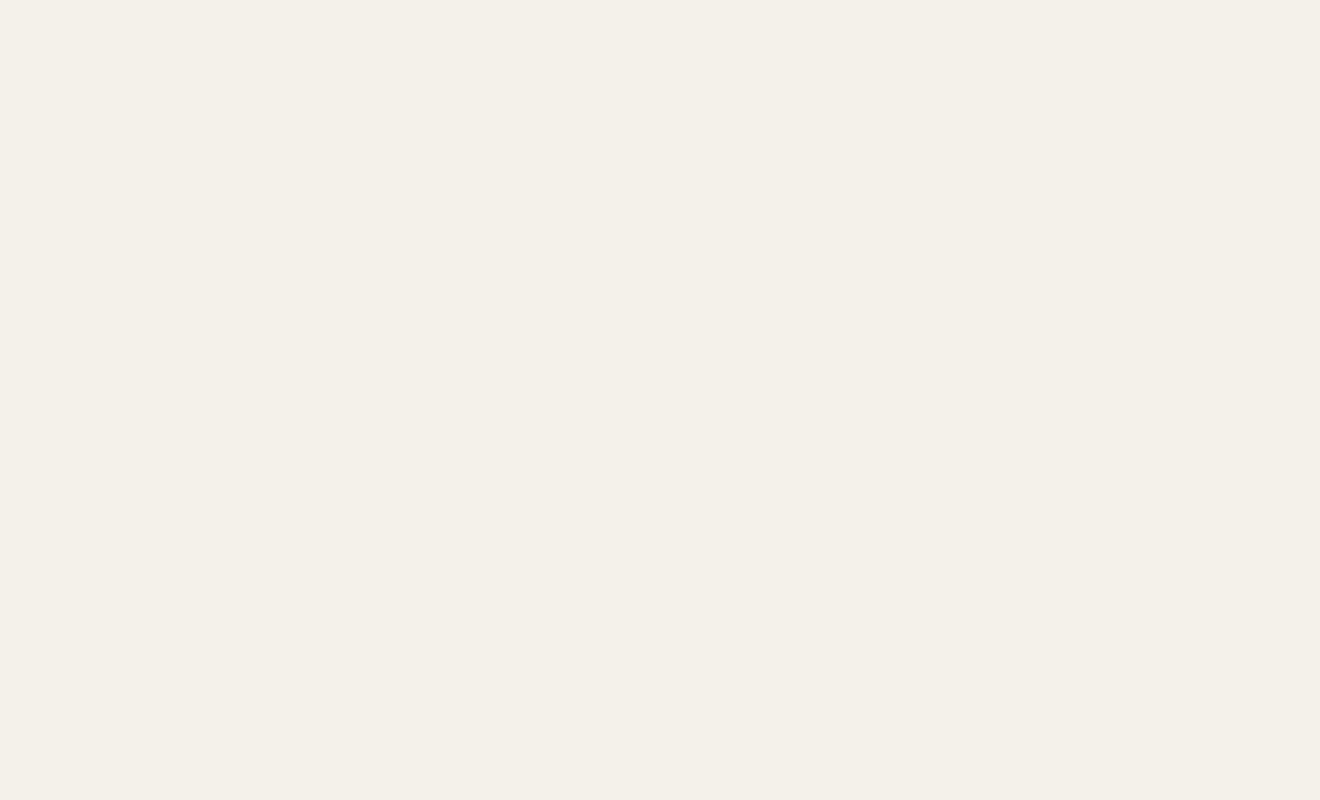
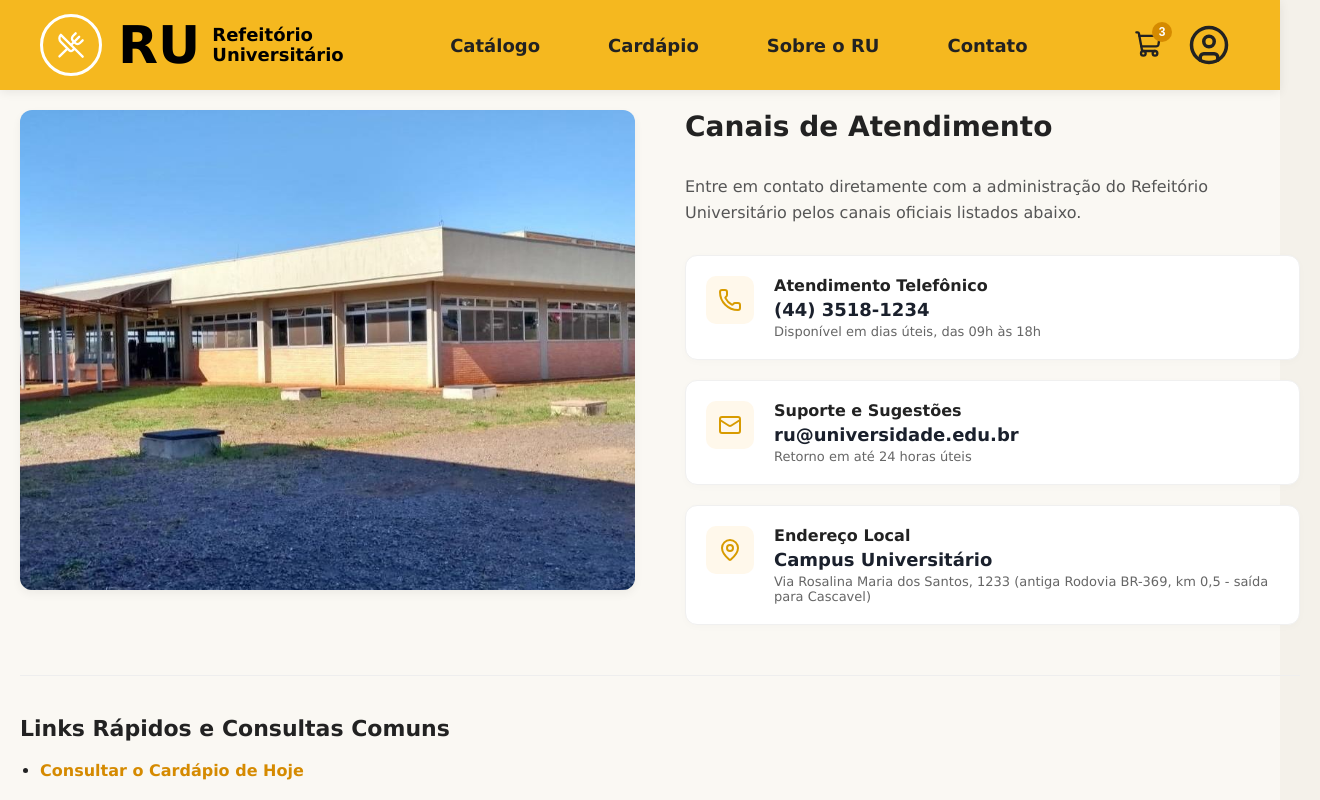
Before and after one commit to Higor-Vassoler/AUTO-RU, a React (Vite) app in the folder front-end/: page /contato in a window 1280 px wide. Before the commit this address had no page. Shown: the top 800 px of the page, 1320 px wide, since content can reach past the window. Built offline with nearby package versions, Linux system fonts and the light colour scheme.

Commit message:
Feat: tela de contato implementada e rota no main.jsx feita.

```diff
--- a/front-end/src/main.jsx
+++ b/front-end/src/main.jsx
@@ -8,6 +8,7 @@ import Cadastro from "./pages/cadastro/cadastro.jsx";
 import Login from "./pages/login/index.jsx";
 import Perfil from "./pages/perfil/perfil.jsx";
 import Catalogo from "./pages/catalogo/catalogo.jsx";
+import ContatoRU from "./pages/contato/contato.jsx";
 
 createRoot(document.getElementById("root")).render(
   <StrictMode>
@@ -18,6 +19,7 @@ createRoot(document.getElementById("root")).render(
         <Route path="/cadastro" element={<Cadastro />} />
         <Route path="/login" element={<Login />} />
         <Route path="/perfil" element={<Perfil />} />
+        <Route path="/contato" element={<ContatoRU />} />
       </Routes>
     </BrowserRouter>
   </StrictMode>,
--- /dev/null
+++ b/front-end/src/pages/contato/contato.css
@@ -0,0 +1,182 @@
+.contato-ru {
+    color: #222;
+    width: 100%;
+    padding-bottom: 40px;
+  }
+
+  .contato-ru__header {
+    display: flex;
+    justify-content: space-between;
+    align-items: center;
+    margin-bottom: 40px;
+    flex-wrap: wrap;
+    gap: 20px;
+  }
+
+  .contato-ru__title {
+    font-size: 32px;
+    font-weight: 700;
+    margin: 0 0 5px 0;
+  }
+
+  .contato-ru__subtitle {
+    margin: 0;
+    color: #555;
+    font-size: 16px;
+  }
+
+  .contato-ru__search-box {
+    display: flex;
+  }
+
+  .contato-ru__search-input {
+    padding: 10px 15px;
+    border: 1px solid #e2e8f0;
+    border-radius: 6px 0 0 6px;
+    width: 250px;
+    outline: none;
+    font-size: 16px;
+  }
+
+  .contato-ru__search-button {
+    background-color: #f5b81f;
+    border: none;
+    padding: 10px 20px;
+    border-radius: 0 6px 6px 0;
+    font-weight: 600;
+    cursor: pointer;
+    color: #222;
+    font-size: 16px;
+    transition: background-color 0.2s;
+  }
+
+  .contato-ru__search-button:hover {
+    background-color: #d58a00;
+  }
+
+
+  .contato-ru__content {
+    display: flex;
+    gap: 50px;
+    margin-bottom: 50px;
+    flex-wrap: wrap;
+  }
+
+  .contato-ru__image-wrapper {
+    flex: 1 1 450px;
+  }
+
+  .contato-ru__image {
+    width: 100%;
+    height: 480px;
+    background-color: #e2e8f0;
+    border-radius: 12px;
+    overflow: hidden;
+    box-shadow: 0 4px 10px rgba(0, 0, 0, 0.05);
+
+    background-image: url('../../components/assets/ru.jpg');
+
+    background-size: cover;
+    background-position: center;
+  }
+
+  .contato-ru__info-wrapper {
+    flex: 1 1 450px;
+    display: flex;
+    flex-direction: column;
+  }
+
+  .contato-ru__heading {
+    font-size: 28px;
+    font-weight: 800;
+    margin: 0 0 15px 0;
+  }
+
+  .contato-ru__description {
+    font-size: 16px;
+    line-height: 1.6;
+    color: #555;
+    margin-bottom: 30px;
+  }
+
+
+  .contato-ru__cards-container {
+    display: flex;
+    flex-direction: column;
+    gap: 20px;
+  }
+
+  .contato-ru__card {
+    display: flex;
+    gap: 20px;
+    align-items: flex-start;
+    background: #fff;
+    padding: 20px;
+    border-radius: 12px;
+    box-shadow: 0 2px 8px rgba(0, 0, 0, 0.02);
+    border: 1px solid #f0f0f0;
+  }
+
+  .contato-ru__card-icon {
+    background-color: #fff8eb;
+    color: #d89b00;
+    padding: 12px;
+    border-radius: 10px;
+    display: flex;
+    align-items: center;
+    justify-content: center;
+    flex-shrink: 0;
+  }
+
+  .contato-ru__card-text h4 {
+    margin: 0 0 4px 0;
+    font-size: 16px;
+    font-weight: 600;
+    color: #222;
+  }
+
+  .contato-ru__card-text p {
+    margin: 0 0 4px 0;
+    font-size: 18px;
+    font-weight: 700;
+    color: #1a202c;
+  }
+
+  .contato-ru__card-text span {
+    font-size: 13px;
+    color: #666;
+    display: block;
+  }
+
+  .contato-ru__divider {
+    border: none;
+    border-top: 1px solid #eee;
+    margin: 40px 0;
+  }
+
+  .contato-ru__faq-title {
+    font-size: 22px;
+    font-weight: 700;
+    margin-bottom: 20px;
+  }
+
+  .contato-ru__faq-list {
+    padding-left: 20px;
+    margin: 0;
+  }
+
+  .contato-ru__faq-list li {
+    margin-bottom: 12px;
+    font-size: 16px;
+  }
+
+  .contato-ru__faq-list a {
+    color: #d58a00;
+    font-weight: 600;
+    text-decoration: none;
+    transition: text-decoration 0.2s;
+  }
+
+  .contato-ru__faq-list a:hover {
+    text-decoration: underline;
+  }
--- /dev/null
+++ b/front-end/src/pages/contato/contato.jsx
@@ -0,0 +1,78 @@
+import React from 'react';
+import Layout from "../../components/layout/layout.jsx";
+import { Phone, Mail, MapPin, Clock } from "lucide-react";
+import { Link } from 'react-router-dom';
+import "./contato.css";
+
+export default function ContatoRU() {
+  return (
+    <Layout showSidebar={false}>
+      <div className="contato-ru">
+        <div className="contato-ru__content">
+          <div className="contato-ru__image-wrapper">
+            <div className="contato-ru__image" />
+          </div>
+
+
+          <div className="contato-ru__info-wrapper">
+            <h3 className="contato-ru__heading">Canais de Atendimento</h3>
+            <p className="contato-ru__description">
+              Entre em contato diretamente com a administração do Refeitório Universitário pelos canais oficiais listados abaixo.
+            </p>
+
+            <div className="contato-ru__cards-container">
+
+
+              <div className="contato-ru__card">
+                <div className="contato-ru__card-icon">
+                  <Phone size={24} />
+                </div>
+                <div className="contato-ru__card-text">
+                  <h4>Atendimento Telefônico</h4>
+                  <p>(44) 3518-1234</p>
+                  <span>Disponível em dias úteis, das 09h às 18h</span>
+                </div>
+              </div>
+
+
+              <div className="contato-ru__card">
+                <div className="contato-ru__card-icon">
+                  <Mail size={24} />
+                </div>
+                <div className="contato-ru__card-text">
+                  <h4>Suporte e Sugestões</h4>
+                  <p>ru@universidade.edu.br</p>
+                  <span>Retorno em até 24 horas úteis</span>
+                </div>
+              </div>
+
+
+              <div className="contato-ru__card">
+                <div className="contato-ru__card-icon">
+                  <MapPin size={24} />
+                </div>
+                <div className="contato-ru__card-text">
+                  <h4>Endereço Local</h4>
+                  <p>Campus Universitário</p>
+                  <span>Via Rosalina Maria dos Santos, 1233 (antiga Rodovia BR-369, km 0,5 - saída para Cascavel)</span>
+                </div>
+              </div>
+
+            </div>
+          </div>
+
+        </div>
+
+        <hr className="contato-ru__divider" />
+
+        <section className="contato-ru__faq">
+          <h3 className="contato-ru__faq-title">Links Rápidos e Consultas Comuns</h3>
+          <ul className="contato-ru__faq-list">
+            <li><a href="/cardapio">Consultar o Cardápio de Hoje</a></li>
+          </ul>
+        </section>
+
+      </div>
+    </Layout>
+  );
+}
```
Also changed, not shown: front-end/src/components/assets/ru.jpg (added).
